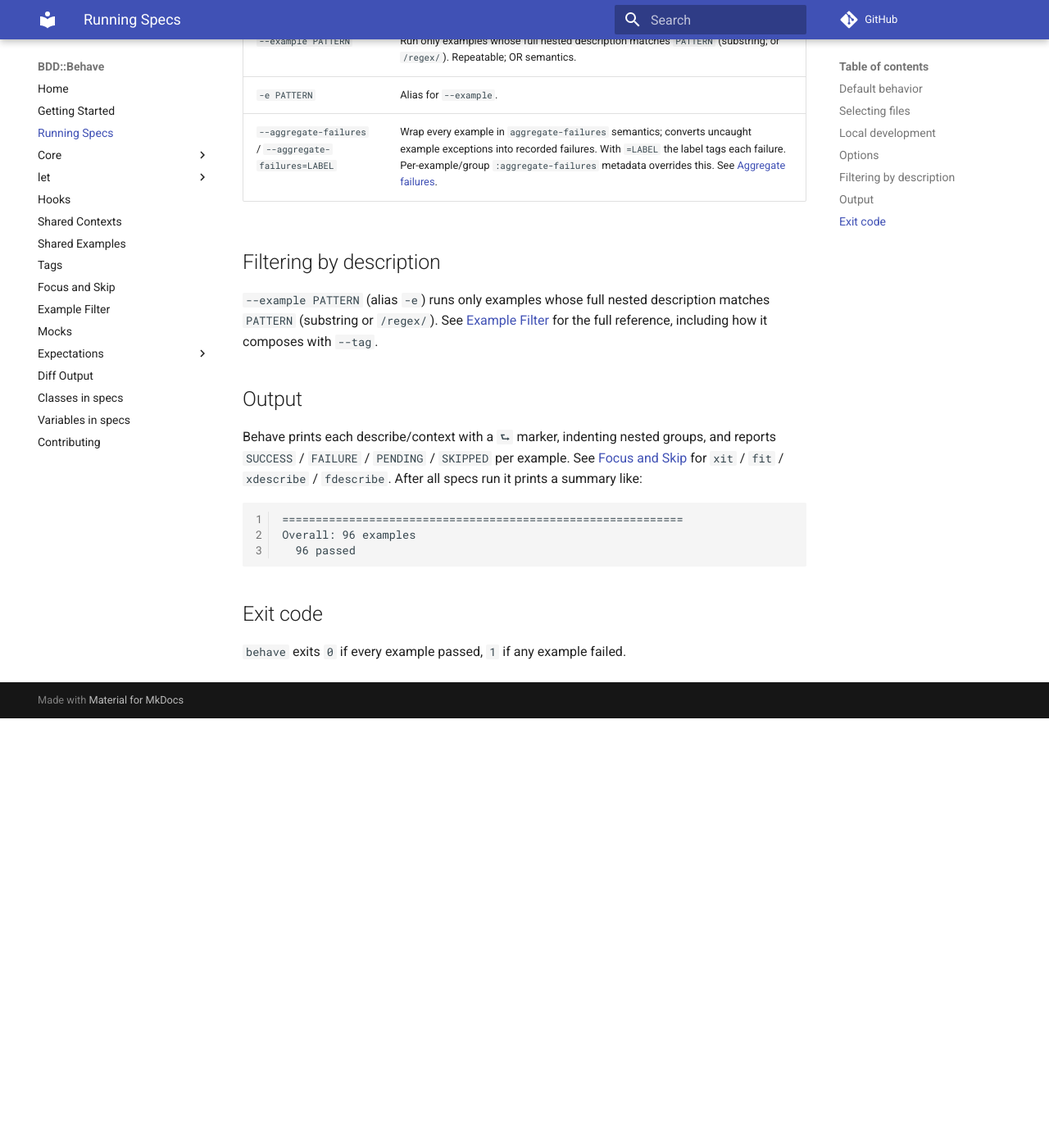
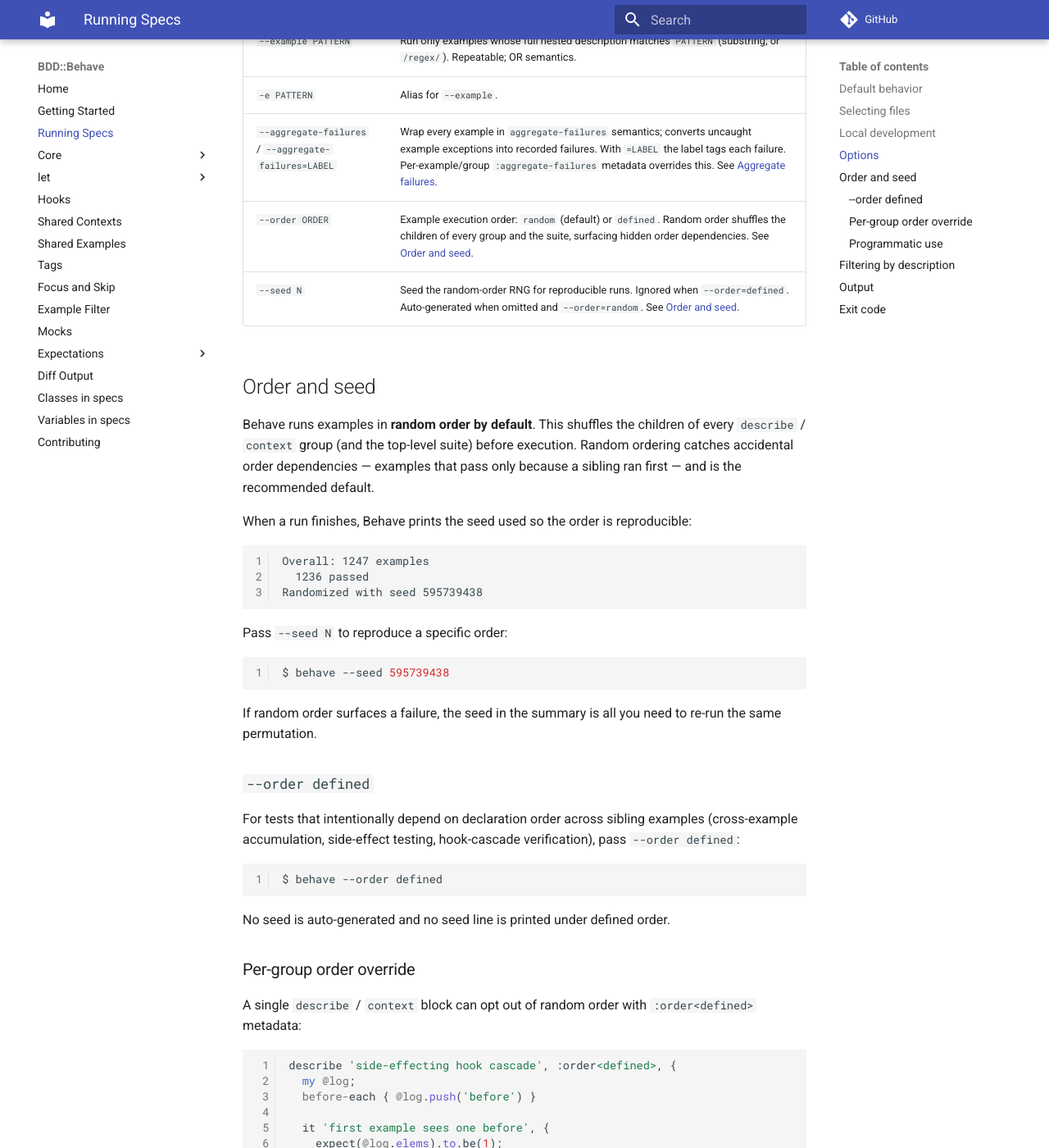
Before and after one commit to gdonald/BDD-Behave, an MkDocs documentation site: the page built from docs-src/docs/running.md, in a window 1280 px wide and 1400 px high, scrolled down 1085 px. Shown: the whole window at 82% size. Built offline with MkDocs 1.6.1 and Material for MkDocs 9.7.7, drawn with Linux system fonts in a browser that asks for light colours; comment, search, counter and statistics services are not loaded; before the commit the page ends 1961 px from its top, so only the background shows below that; some of the changed text lies outside the part shown.

Commit message:
Add seed support and order control

````diff
--- a/docs-src/docs/running.md
+++ b/docs-src/docs/running.md
@@ -38,6 +38,69 @@ $ raku -Ilib bin/behave specs/some-spec.raku
 | `--example PATTERN`  | Run only examples whose full nested description matches `PATTERN` (substring; or `/regex/`). Repeatable; OR semantics.  |
 | `-e PATTERN`         | Alias for `--example`.                                                                                                  |
 | `--aggregate-failures` / `--aggregate-failures=LABEL` | Wrap every example in `aggregate-failures` semantics; converts uncaught example exceptions into recorded failures. With `=LABEL` the label tags each failure. Per-example/group `:aggregate-failures` metadata overrides this. See [Aggregate failures](expectations/aggregate-failures.md#automatic-aggregation). |
+| `--order ORDER`      | Example execution order: `random` (default) or `defined`. Random order shuffles the children of every group and the suite, surfacing hidden order dependencies. See [Order and seed](#order-and-seed). |
+| `--seed N`           | Seed the random-order RNG for reproducible runs. Ignored when `--order=defined`. Auto-generated when omitted and `--order=random`. See [Order and seed](#order-and-seed). |
+
+## Order and seed
+
+Behave runs examples in **random order by default**. This shuffles the children of every `describe` / `context` group (and the top-level suite) before execution. Random ordering catches accidental order dependencies — examples that pass only because a sibling ran first — and is the recommended default.
+
+When a run finishes, Behave prints the seed used so the order is reproducible:
+
+```text
+Overall: 1247 examples
+  1236 passed
+Randomized with seed 595739438
+```
+
+Pass `--seed N` to reproduce a specific order:
+
+```shell
+$ behave --seed 595739438
+```
+
+If random order surfaces a failure, the seed in the summary is all you need to re-run the same permutation.
+
+### `--order defined`
+
+For tests that intentionally depend on declaration order across sibling examples (cross-example accumulation, side-effect testing, hook-cascade verification), pass `--order defined`:
+
+```shell
+$ behave --order defined
+```
+
+No seed is auto-generated and no seed line is printed under defined order.
+
+### Per-group order override
+
+A single `describe` / `context` block can opt out of random order with `:order<defined>` metadata:
+
+```raku
+describe 'side-effecting hook cascade', :order<defined>, {
+  my @log;
+  before-each { @log.push('before') }
+
+  it 'first example sees one before', {
+    expect(@log.elems).to.be(1);
+  }
+
+  it 'second example sees two', {
+    expect(@log.elems).to.be(2);
+  }
+}
+```
+
+`:order<defined>` inherits through nested groups, so an outer `:order<defined>` covers every descendant unless an inner group explicitly sets `:order<random>`.
+
+### Programmatic use
+
+`BDD::Behave::Runner::Runner.new` defaults to `:order<defined>` (deterministic) for programmatic / library use. `bin/behave` is what flips the user-facing default to `random`. Construct a Runner explicitly when you need a specific order:
+
+```raku
+my $runner = BDD::Behave::Runner::Runner.new(:order<random>, :seed(42));
+```
+
+`Runner.new(:order<sideways>)` (or any value other than `'random'` / `'defined'`) dies at construction time.
 
 ## Filtering by description
 
````
Also changed, not shown: 14 other files.
